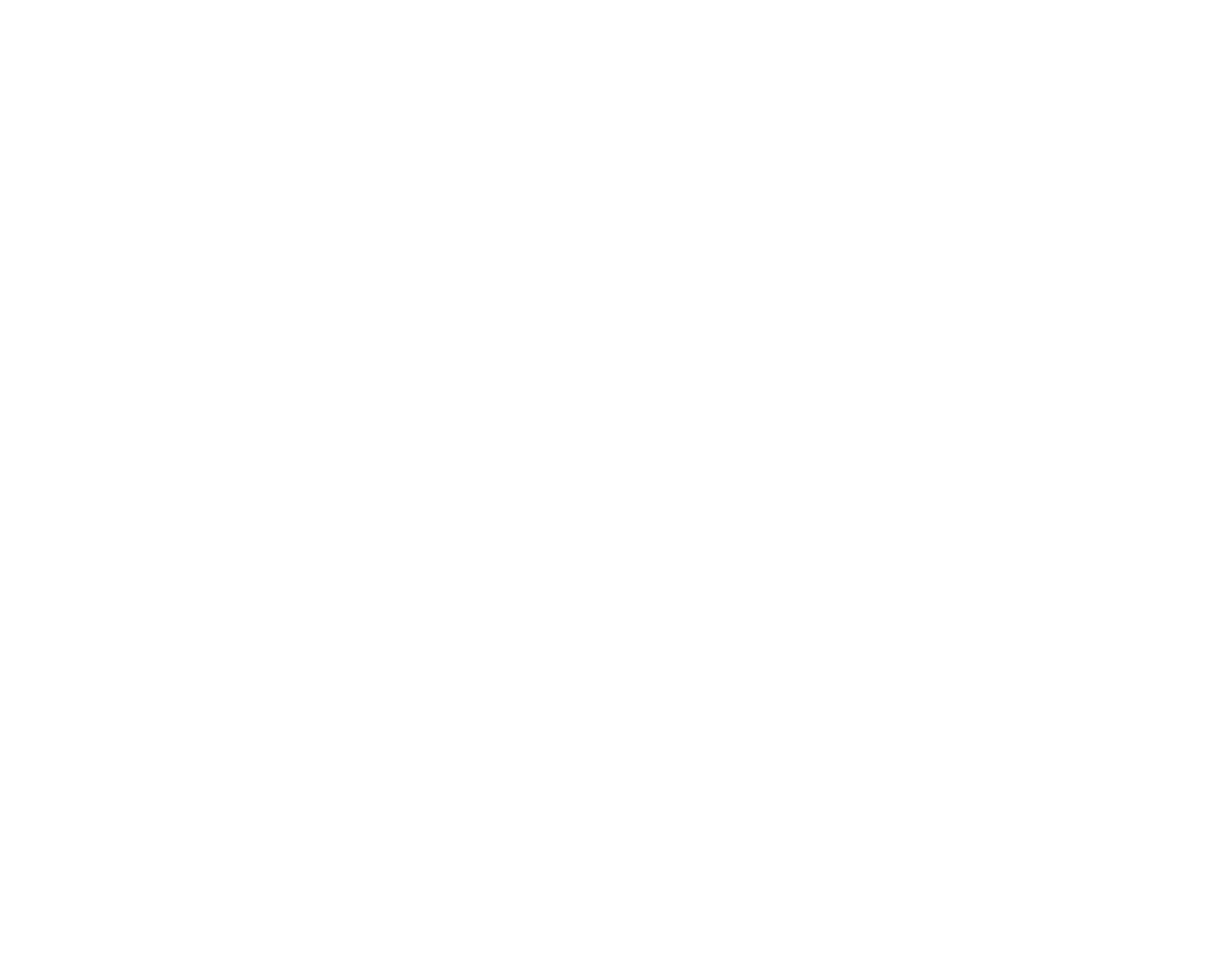
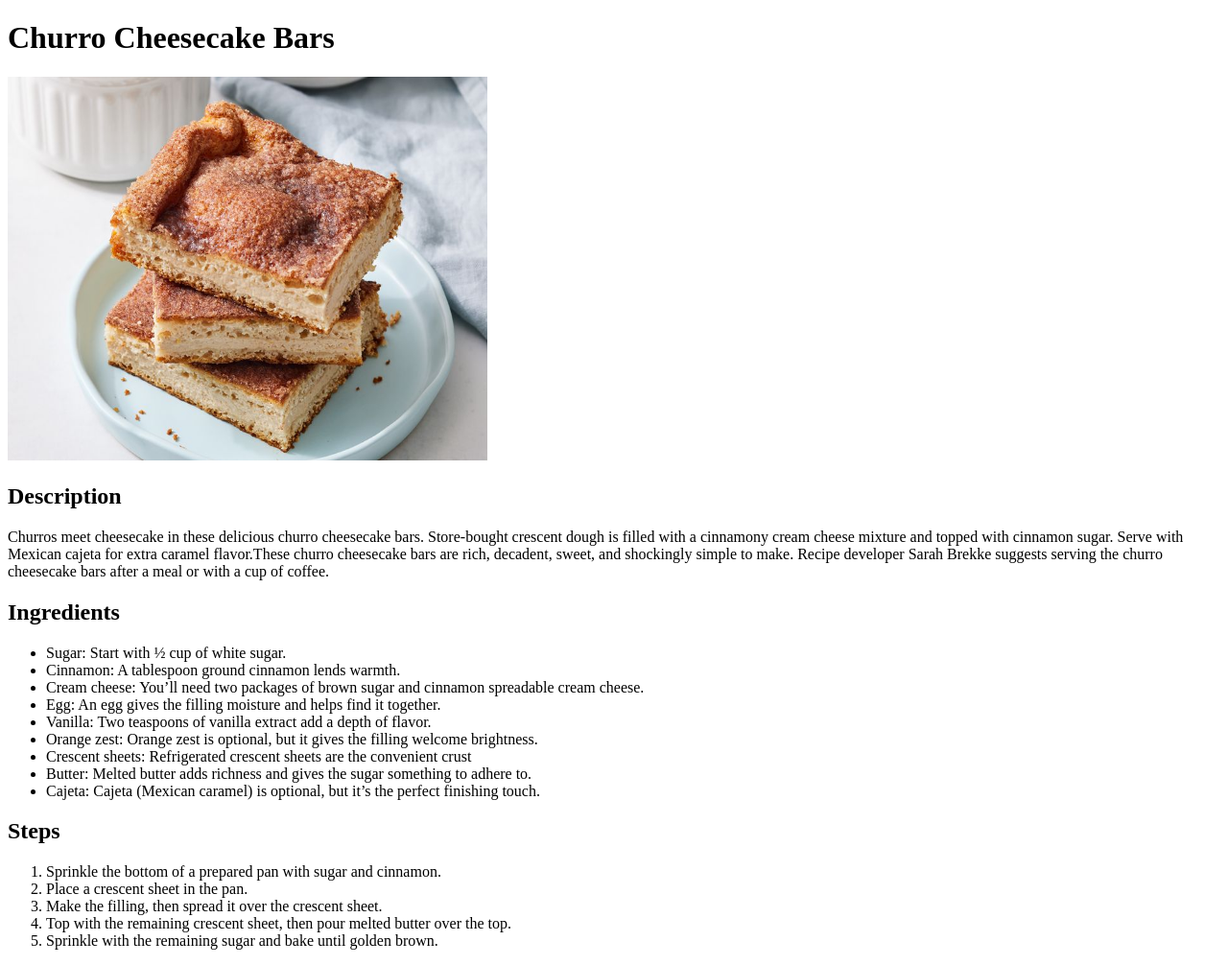
Before and after one commit to VoodooArmory/odin-recipes, a plain HTML site: page recipes/churro-cheesecake-bars.html in a window 1280 px wide. Shown: the whole page at 96% size. Before the commit the page ends 800 px from the top, so only its background shows below. Drawn offline with Linux system fonts and the light colour scheme.

Commit message:
add recipes edit index.html

```diff
--- a/recipes/churro-cheesecake-bars.html
+++ b/recipes/churro-cheesecake-bars.html
@@ -5,6 +5,35 @@
     <title>Churro cheesecake-bars</title>
 </head>
 <body>
+    <h1>Churro Cheesecake Bars</h1>
+    <img src="../img/churro-cheesecake-bars.jpeg" alt="Churro cheesecake bars" height="400" width="500">
+    <h2>Description</h2>
+    <p>
+        Churros meet cheesecake in these delicious churro cheesecake bars. Store-bought
+        crescent dough is filled with a cinnamony cream cheese mixture and topped with
+        cinnamon sugar. Serve with Mexican cajeta for extra caramel flavor.These
+        churro cheesecake bars are rich, decadent, sweet, and shockingly simple to make. Recipe developer Sarah Brekke suggests serving the churro cheesecake bars after a meal or with a cup of coffee.
+    </p>
+    <h2>Ingredients</h2>
+    <ul>
+        <li>Sugar: Start with ½ cup of white sugar. </li>
+        <li>Cinnamon: A tablespoon ground cinnamon lends warmth. </li>
+        <li>Cream cheese: You’ll need two packages of brown sugar and cinnamon spreadable cream cheese.</li>
+        <li>Egg: An egg gives the filling moisture and helps find it together.</li>
+        <li>Vanilla: Two teaspoons of vanilla extract add a depth of flavor.</li>
+        <li>Orange zest: Orange zest is optional, but it gives the filling welcome brightness. </li>
+        <li>Crescent sheets: Refrigerated crescent sheets are the convenient crust</li>
+        <li>Butter: Melted butter adds richness and gives the sugar something to adhere to. </li>
+        <li>Cajeta: Cajeta (Mexican caramel) is optional, but it’s the perfect finishing touch.</li>
+    </ul>
 
+    <h2>Steps</h2>
+    <ol>
+        <li>Sprinkle the bottom of a prepared pan with sugar and cinnamon. </li>
+        <li>Place a crescent sheet in the pan. </li>
+        <li>Make the filling, then spread it over the crescent sheet. </li>
+        <li>Top with the remaining crescent sheet, then pour melted butter over the top. </li>
+        <li>Sprinkle with the remaining sugar and bake until golden brown. </li>
+    </ol>
 </body>
 </html>
```
Also changed, not shown: index.html (+3 -0 lines), recipes/jalapeno-poppers.html (added, +34 -0 lines), recipes/spinach-artichoke-dip.html (added, +39 -0 lines), img/Jalapeno-Poppers.jpeg (added), img/churro-cheesecake-bars.jpeg (added), img/hot-artichoke-and-spinach-dip.jpeg (added).
